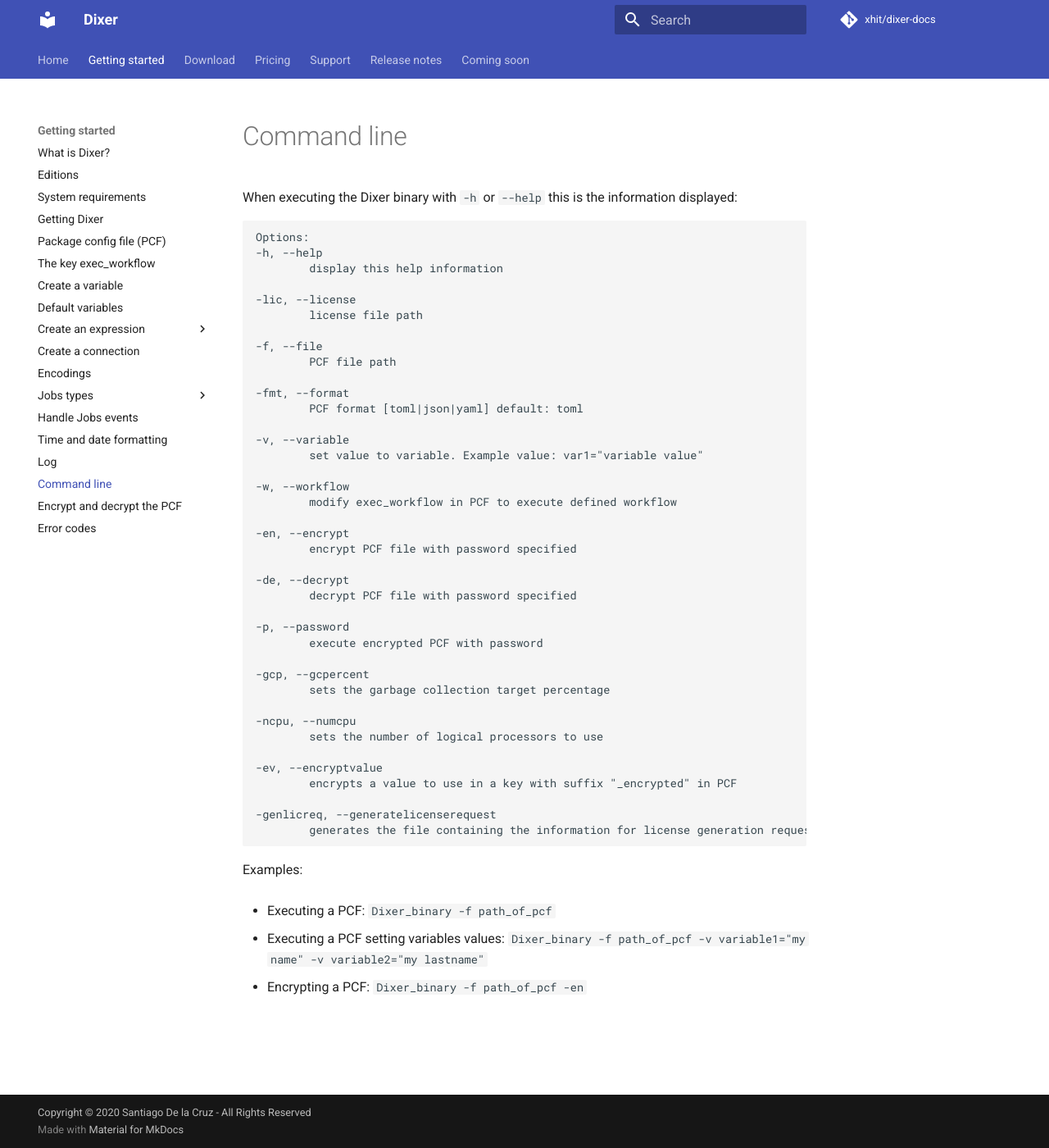
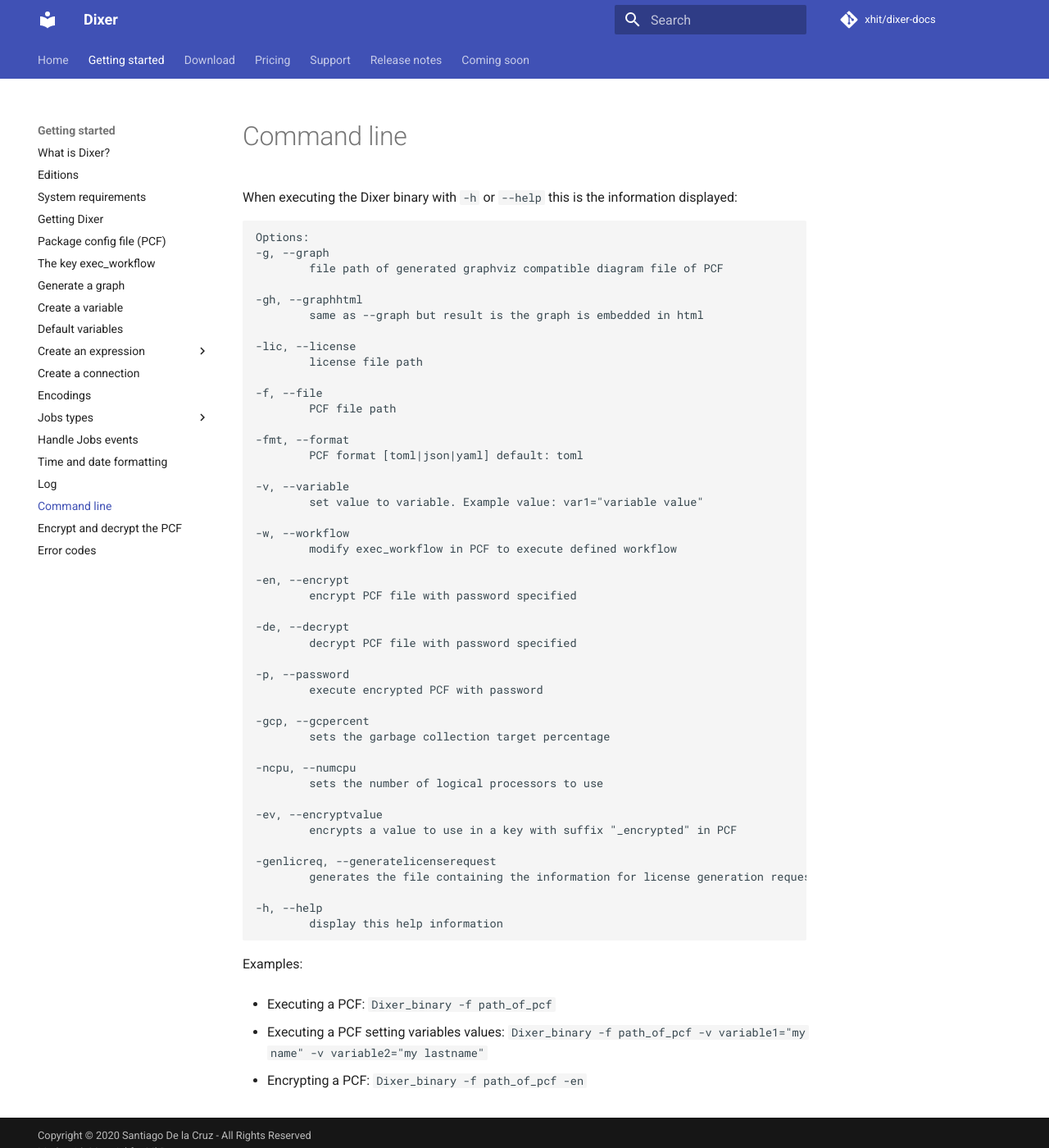
Before and after one commit to Dixer-ETL/dixer-docs, an MkDocs documentation site: the page built from docs/documentation/Command-line.md, in a window 1280 px wide and 1400 px high. Shown: the whole window at 82% size. Built offline with MkDocs 1.6.1 and Material for MkDocs 9.7.7, drawn with Linux system fonts in a browser that asks for light colours; comment, search, counter and statistics services are not loaded.

Commit message:
Updates about graph

````diff
--- a/docs/documentation/Command-line.md
+++ b/docs/documentation/Command-line.md
@@ -4,8 +4,11 @@ When executing the Dixer binary with `-h` or `--help` this is the information di
 
 ```
 Options:
--h, --help
-        display this help information
+-g, --graph
+        file path of generated graphviz compatible diagram file of PCF
+
+-gh, --graphhtml
+        same as --graph but result is the graph is embedded in html
 
 -lic, --license
         license file path
--- a/mkdocs.yml
+++ b/mkdocs.yml
@@ -16,6 +16,7 @@ nav:
     - Getting Dixer: documentation/Getting-Dixer.md
     - Package config file (PCF): documentation/Package-config-file.md
     - The key exec_workflow: documentation/Key-exec-workflow.md
+    - Generate a graph: documentation/Generate-graph.md
     - Create a variable: documentation/Create-a-variable.md
     - Default variables: documentation/Default-variables.md
     - Create an expression:
````
Also changed, not shown: other parts of docs/documentation/Command-line.md (+3 -0 lines), docs/Changelog.md (+1 -1 lines), docs/documentation/Generate-graph.md (added, +26 -0 lines).
